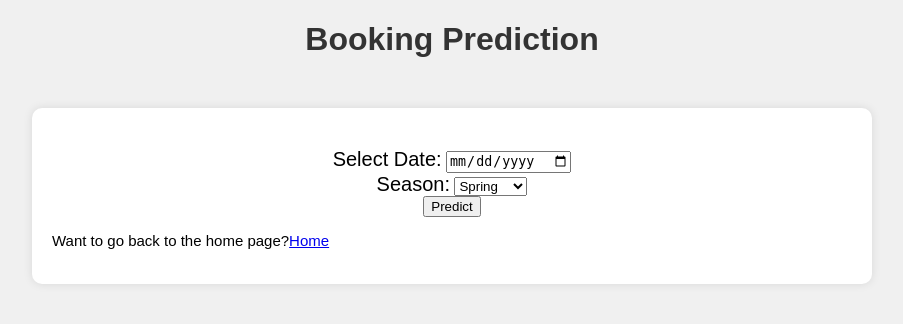
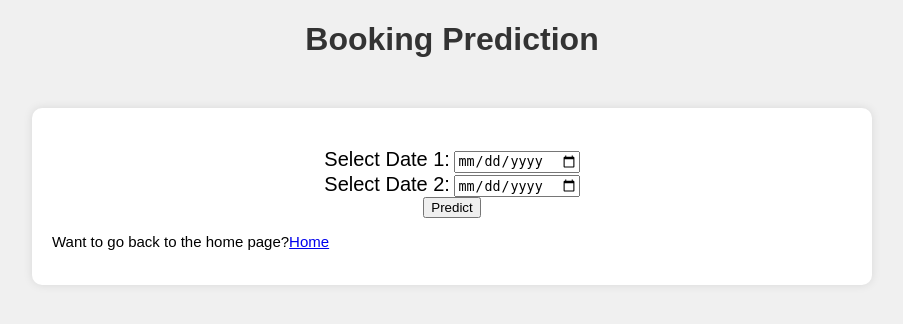
Before and after one commit to tabledrop/Hotel-Booking-Fullstack, a Flask app: page /predict in a window 1280 px wide. Shown: the top 324 px of the page, without its empty margins (188-1091 px from the left). Run offline with Flask 3, Linux system fonts and the light colour scheme.

Commit message:
Added the ability to predict a week or more.

```diff
--- a/app.py
+++ b/app.py
@@ -3,7 +3,7 @@ from flask import Flask, render_template, redirect, url_for, request, flash
 from flask_sqlalchemy import SQLAlchemy
 from flask_login import LoginManager, UserMixin, login_user, login_required, logout_user, current_user
 from flask_migrate import Migrate
-from datetime import datetime
+from datetime import datetime, timedelta
 from datetime import date
 import pandas as pd
 
@@ -65,23 +65,41 @@ def predict():
     today = date.today()
     if request.method == 'POST':
         # get data from form
-        selected_date = request.form['selectedDate']
-        season = request.form['season']
+        selected_date1 = request.form['firstDate']
+        selected_date2 = request.form['secondDate']
 
         # parse data from form to appropriate Pandas DataFrame
-        selected_date_obj = datetime.strptime(selected_date, '%Y-%m-%d')
-        year = selected_date_obj.year
-        month = selected_date_obj.month
-        day = selected_date_obj.day
-        weekday = selected_date_obj.weekday()
+        selected_date_obj1 = datetime.strptime(selected_date1, '%Y-%m-%d')
+        selected_date_obj2 = datetime.strptime(selected_date2, '%Y-%m-%d')
 
         dataframe = pd.DataFrame({
-            'year': [year],
-            'month': [month],
-            'day': [day],
-            'season': [season],
-            'day_of_week': [weekday]
+            'year': [0],
+            'month': [0],
+            'day': [0],
+            'season': [0],
+            'day_of_week': [0]
             })
+
+        i = 0
+        while selected_date_obj1 != selected_date_obj2 + timedelta(days=1):
+            year = selected_date_obj1.year
+            month = selected_date_obj1.month
+            day = selected_date_obj1.day
+            weekday = selected_date_obj1.weekday()
+            season = 0
+            if month == 12 or month == 1 or month == 2:
+                season = 3
+            elif month == 3 or month == 4 or month == 5:
+                season = 0
+            elif month == 6 or month == 7 or month == 8:
+                season = 1
+            elif month == 9 or month == 10 or month == 11:
+                season = 2
+
+            dataframe.loc[i] = [year, month, day, season, weekday]
+
+            selected_date_obj1 += timedelta(days=1)
+            i += 1
 
         predicted_bookings = predict_model(dataframe)
         return redirect(url_for('result', predicted_bookings=predicted_bookings))
--- a/predict.py
+++ b/predict.py
@@ -31,7 +31,7 @@ def predict_model(selected_date):
     prediction = model.predict(desired_date)
 
     # take out [] from the prediction
-    bookings = str(prediction).strip('[]')
+    bookings = str(prediction).strip("[]")
 
     # return the predicted bookings
     return bookings
--- a/templates/index.html
+++ b/templates/index.html
@@ -43,7 +43,7 @@
             </p>
             <p>First time booking? <a href="/signup">Click here</a>.</p>
             <p>Need to review reservation? <a href="/login">Log in</a>.</p>
-            <p>Would you like to see how packed the hotel might be during your planned visit? <a href="/predict">Click here</a>.</p>
+            <p>Would you like to see the expected amount of activity during your planned visit?? <a href="/predict">Click here</a>.</p>
         </div>
     </body>
 </html>
--- a/templates/predict.html
+++ b/templates/predict.html
@@ -31,19 +31,22 @@
               font-size: 15px;
             }
         </style>
+        <script>
+            function update_min_date() {
+                var firstDate =
+                    document.getElementById("selectedDate").value;
+
+                document.getElementById("selectedDate1").min = firstDate;
+            }
+        </script>
 <body>
     <div class="container">
         <form method="POST" action="/predict" id="predictionForm">
-            <label for="selectedDate">Select Date:</label>
-            <input type="date" id="selectedDate" name="selectedDate" required min="{{today}}">
+            <label for="selectedDate">Select Date 1:</label>
+            <input type="date" id="selectedDate" name="firstDate" required min="{{today}}" onchange="update_min_date()">
             <br>
-            <label for="season">Season:</label>
-            <select name="season" required>
-                <option value="0">Spring</option>
-                <option value="1">Summer</option>
-                <option value="2">Fall</option>
-                <option value="3">Winter</option>
-            </select>
+            <label for="selectedDate1">Select Date 2:</label>
+            <input type="date" id="selectedDate1" name="secondDate" required min="{{today}}">
             <br>
 
             <!-- hidden for datatype conversion purposes-->
--- a/templates/result.html
+++ b/templates/result.html
@@ -31,7 +31,7 @@
     <body>
         <div class="container">
           <h1>Prediction Result</h1>
-          <p> Estimated bookings on selected date: {{ predicted_bookings }} </p>
+          <p> Estimated bookings on selected date/s: {{ predicted_bookings }} </p>
           <p><a href="/">Home</a></p>
             <p>Want to try another date?<a href="/predict">Predict</a></p>
         </div>
```
